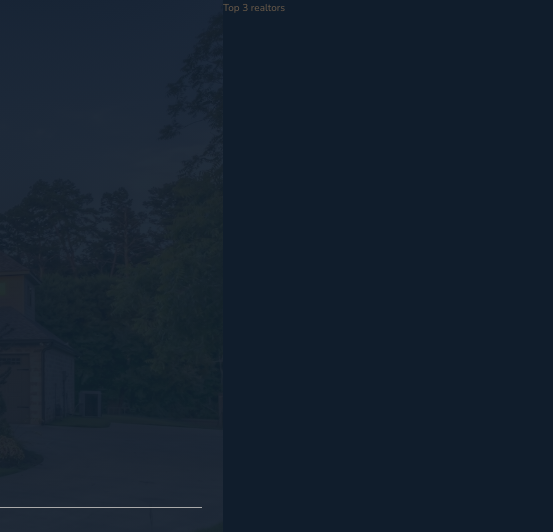
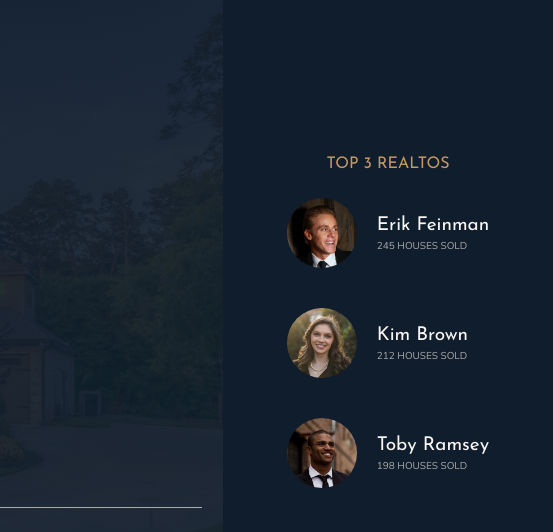
Before and after one commit to lebocow/Nexter, a website: page index.html in a window 1280 px wide. Shown: the top 532 px of the page, 727-1280 px from the left. Drawn offline with nearby package versions, Linux system fonts and the light colour scheme.

Commit message:
Building the realtors section

```diff
--- a/index.html
+++ b/index.html
@@ -33,7 +33,28 @@
       </div>
     </header>
 
-    <div class="realtors">Top 3 realtors</div>
+    <div class="realtors">
+      <h3 class="heading-3">Top 3 realtos</h3>
+      <div class="realtors__list">
+        <img src="img/realtor-1.jpeg" alt="Realtor 1" class="realtors__img" />
+        <div class="realtors__details">
+          <h4 class="heading-4 heading-4--light">Erik Feinman</h4>
+          <p class="realtors__sold">245 houses sold</p>
+        </div>
+
+        <img src="img/realtor-2.jpeg" alt="Realtor 2" class="realtors__img" />
+        <div class="realtors__details">
+          <h4 class="heading-4 heading-4--light">Kim Brown</h4>
+          <p class="realtors__sold">212 houses sold</p>
+        </div>
+
+        <img src="img/realtor-3.jpeg" alt="Realtor 3" class="realtors__img" />
+        <div class="realtors__details">
+          <h4 class="heading-4 heading-4--light">Toby Ramsey</h4>
+          <p class="realtors__sold">198 houses sold</p>
+        </div>
+      </div>
+    </div>
 
     <section class="features">
       <div class="feature">
--- a/sass/_realtors.scss
+++ b/sass/_realtors.scss
@@ -1,4 +1,29 @@
 .realtors {
   background-color: $color-secondary;
   grid-column: col-start 7 / full-end;
+  padding: 3rem;
+  display: grid;
+  place-content: center;
+  justify-items: center;
+  row-gap: 2rem;
+
+  &__list {
+    display: grid;
+    grid-template-columns: min-content max-content;
+    column-gap: 2rem;
+    row-gap: 5vh;
+    align-items: center;
+  }
+
+  &__img {
+    width: 7rem;
+    border-radius: 50%;
+    display: block;
+  }
+
+  &__sold {
+    text-transform: uppercase;
+    color: $color-grey-light-2;
+    margin-top: -0.3rem;
+  }
 }
```
Also changed, not shown: css/style.css.
